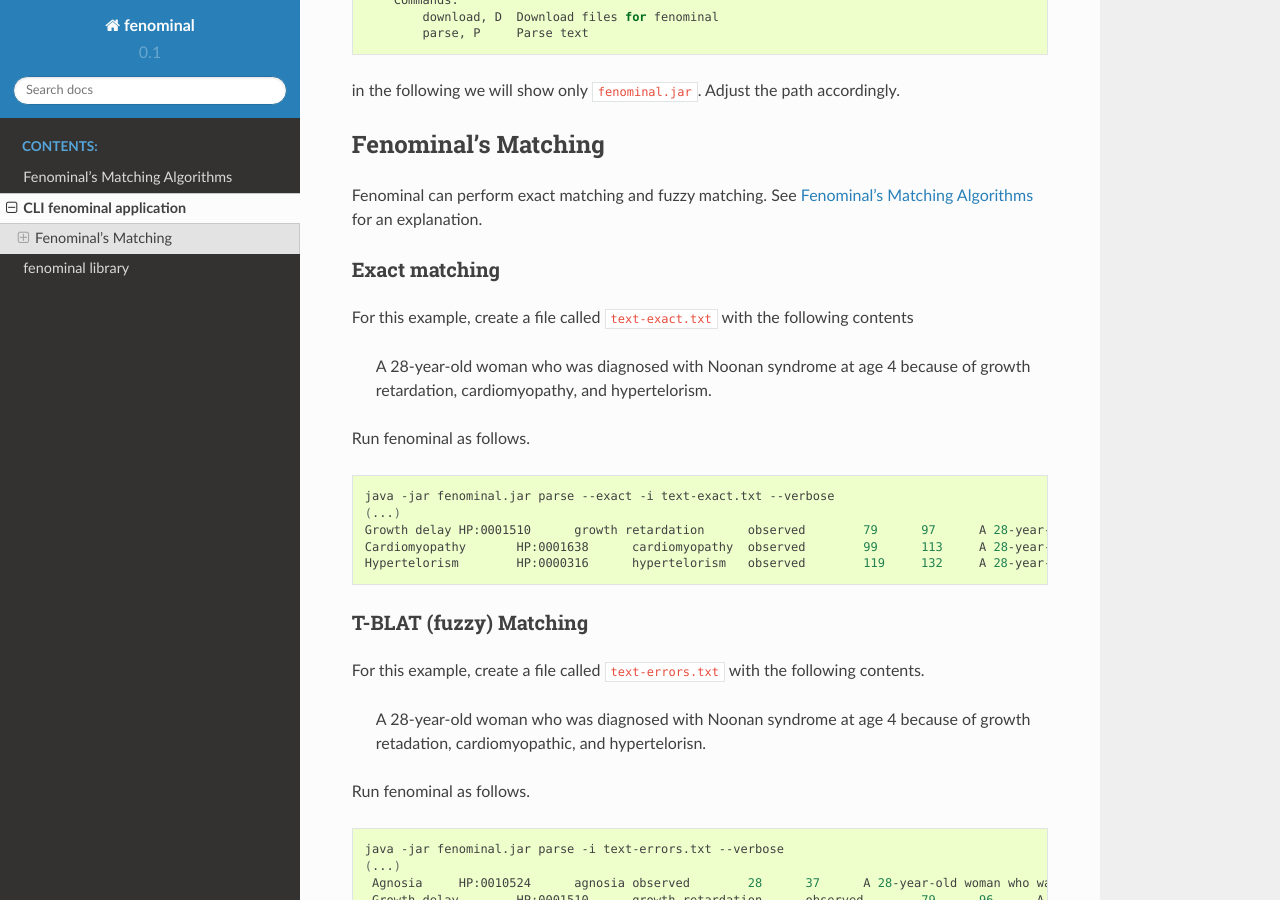
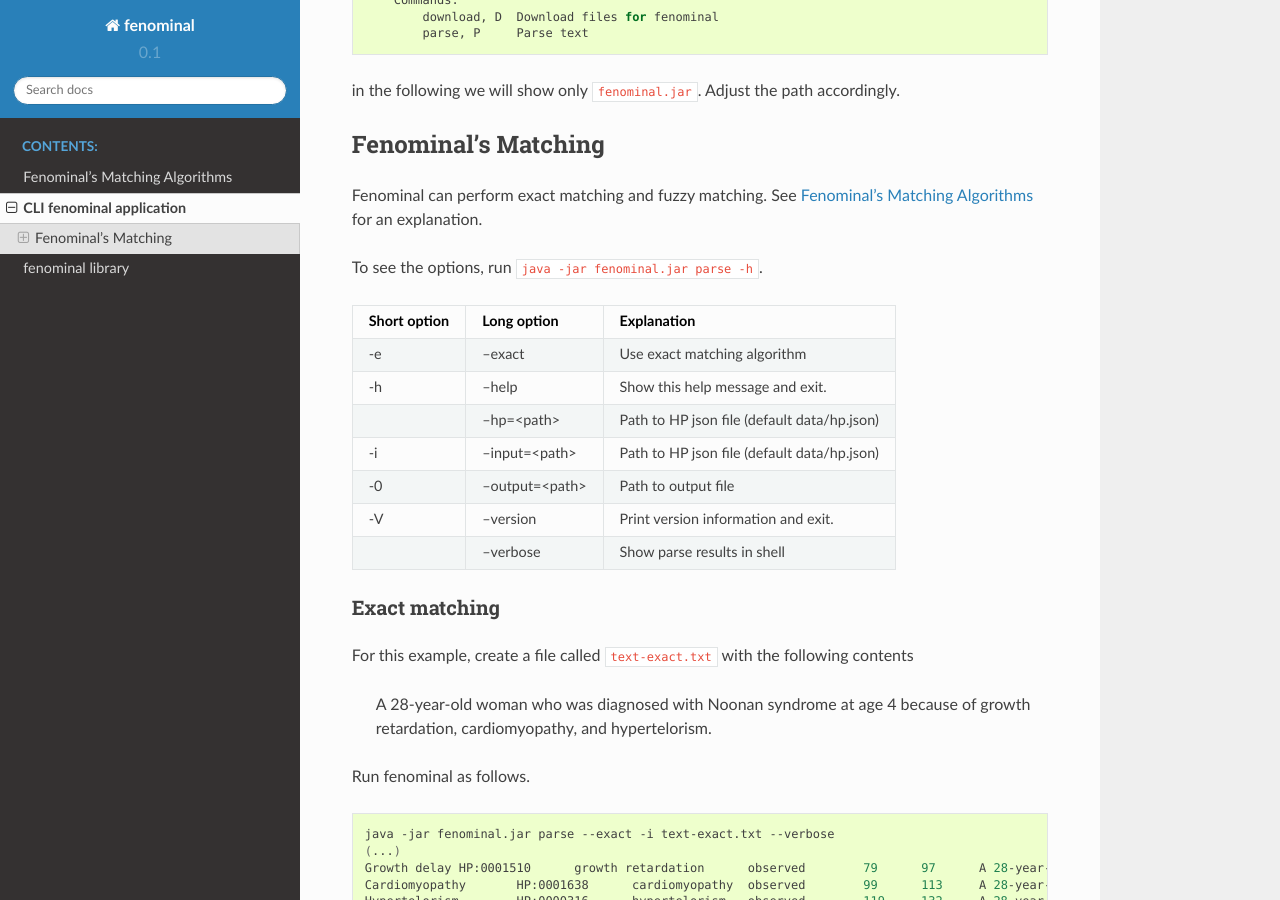
Before and after one commit to monarch-initiative/fenominal, a Sphinx documentation site: the page built from docs/cli-app.rst, in a window 1280 px wide and 900 px high, scrolled down 506 px. Built offline with Sphinx 7.4.7 and the Read the Docs theme 2.0.0, drawn with Linux system fonts in a browser that asks for light colours.

Commit message:
CLI messages

```diff
--- a/docs/_static/fenominal.css
+++ b/docs/_static/fenominal.css
@@ -1,6 +1,4 @@
 
-
-pre {
-    white-space: pre-wrap !important;
-    word-break: break-all;
+.wy-nav-content {
+    max-width: 75% !important;
 }
--- a/docs/cli-app.rst
+++ b/docs/cli-app.rst
@@ -30,6 +30,33 @@ Fenominal's Matching
 ====================
 
 Fenominal can perform exact matching and fuzzy matching. See :ref:`rstmatching` for an explanation.
+
+To see the options, run ``java -jar fenominal.jar parse -h``.
+
+
+.. _tbl-grid:
+
++----------------+------------------+----------------------------------------------+
+|   Short option | Long option      | Explanation                                  |
++================+==================+==============================================+
+| -e             |  --exact         | Use exact matching algorithm                 |
++----------------+------------------+----------------------------------------------+
+| -h             |  --help          | Show this help message and exit.             |
++----------------+------------------+----------------------------------------------+
+|                |  --hp=<path>     | Path to HP json file (default data/hp.json)  |
++----------------+------------------+----------------------------------------------+
+|  -i            | --input=<path>   | Path to HP json file (default data/hp.json)  |
++----------------+------------------+----------------------------------------------+
+|  -0            | --output=<path>  | Path to output file                          |
++----------------+------------------+----------------------------------------------+
+|  -V            | --version        | Print version information and exit.          |
++----------------+------------------+----------------------------------------------+
+|                | --verbose        | Show parse results in shell                  |
++----------------+------------------+----------------------------------------------+
+
+
+
+
 
 Exact matching
 ^^^^^^^^^^^^^^
```
Also changed, not shown: 1 other file.
